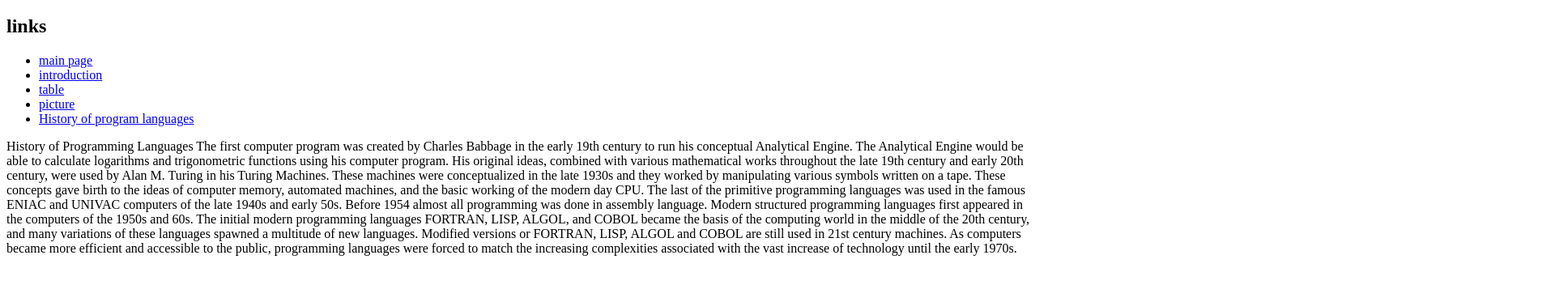
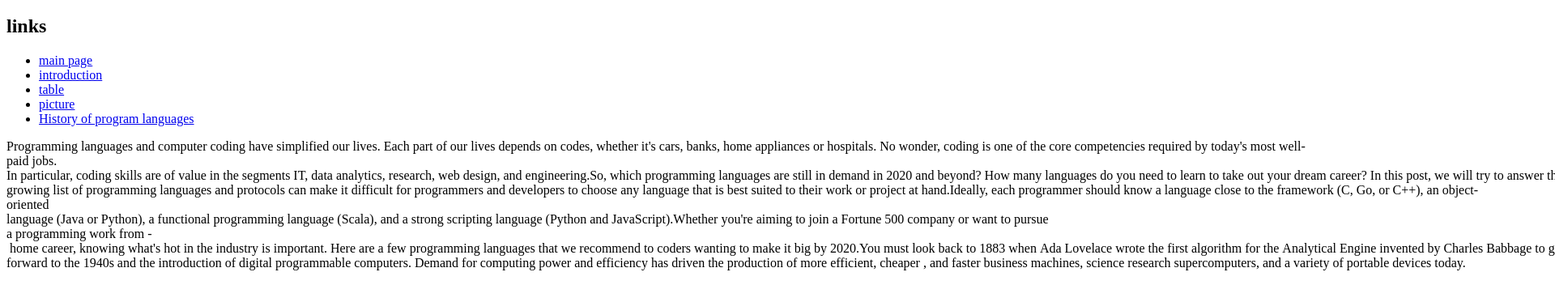
Before and after one commit to Mahmoud-Samir55/ece001, a plain HTML site: page p4.html in a window 1280 px wide. Shown: the part 61-434 px from the top of the page at 81% size, 1920 px wide, since content can reach past the window. Drawn offline with Linux system fonts and the light colour scheme.

Commit message:
Add files via upload

```diff
--- a/p4.html
+++ b/p4.html
@@ -15,9 +15,9 @@
    <li><a href="p3.html">picture</a></li>
      <li><a href="p4.html">History of program languages</a></li>
 </ul>
-History of Programming Languages
-The first computer program was created by Charles Babbage in the early 19th century to run his conceptual Analytical Engine. The Analytical Engine would be able to calculate logarithms and trigonometric functions using his computer program. His original ideas, combined with various mathematical works throughout the late 19th century and early 20th century, were used by Alan M. Turing in his Turing Machines. These machines were conceptualized in the late 1930s and they worked by manipulating various symbols written on a tape. These concepts gave birth to the ideas of computer memory, automated machines, and the basic working of the modern day CPU. The last of the primitive programming languages was used in the famous ENIAC and UNIVAC computers of the late 1940s and early 50s.
-
-Before 1954 almost all programming was done in assembly language. Modern structured programming languages first appeared in the computers of the 1950s and 60s. The initial modern programming languages FORTRAN, LISP, ALGOL, and COBOL became the basis of the computing world in the middle of the 20th century, and many variations of these languages spawned a multitude of new languages. Modified versions or FORTRAN, LISP, ALGOL and COBOL are still used in 21st century machines. As computers became more efficient and accessible to the public, programming languages were forced to match the increasing complexities associated with the vast increase of technology until the early 1970s.
+Programming languages and computer coding have simplified our lives. Each part of our lives depends on codes, whether it's cars, banks, home appliances or hospitals. No wonder, coding is one of the core competencies required by today's most well-paid jobs.
+In particular, coding skills are of value in the segments IT, data analytics, research, web design, and engineering.So, which programming languages are still in demand in 2020 and beyond? How many languages do you need to learn to take out your dream career? In this post, we will try to answer those tricky questions.The ever-growing list of programming languages and protocols can make it difficult for programmers and developers to choose any language that is best suited to their work or project at hand.Ideally, each programmer should know a language close to the framework (C, Go, or C++), an object-oriented
+language (Java or Python), a functional programming language (Scala), and a strong scripting language (Python and JavaScript).Whether you're aiming to join a Fortune 500 company or want to pursue
+a programming work from - home career, knowing what's hot in the industry is important. Here are a few programming languages that we recommend to coders wanting to make it big by 2020.You must look back to 1883 when Ada Lovelace wrote the first algorithm for the Analytical Engine invented by Charles Babbage to get a complete overview of the types of programming languages.While that "computing machine" and the algorithm never saw fruit, the endeavor takes its place as the starting point of programming in history.Fast-forward to the 1940s and the introduction of digital programmable computers. Demand for computing power and efficiency has driven the production of more efficient, cheaper , and faster business machines, science research supercomputers, and a variety of portable devices today.
 </body>
 </html>
```
Also changed, not shown: p1.html (+2 -2 lines), p3.html (line endings or trailing spaces), 1 other file.
